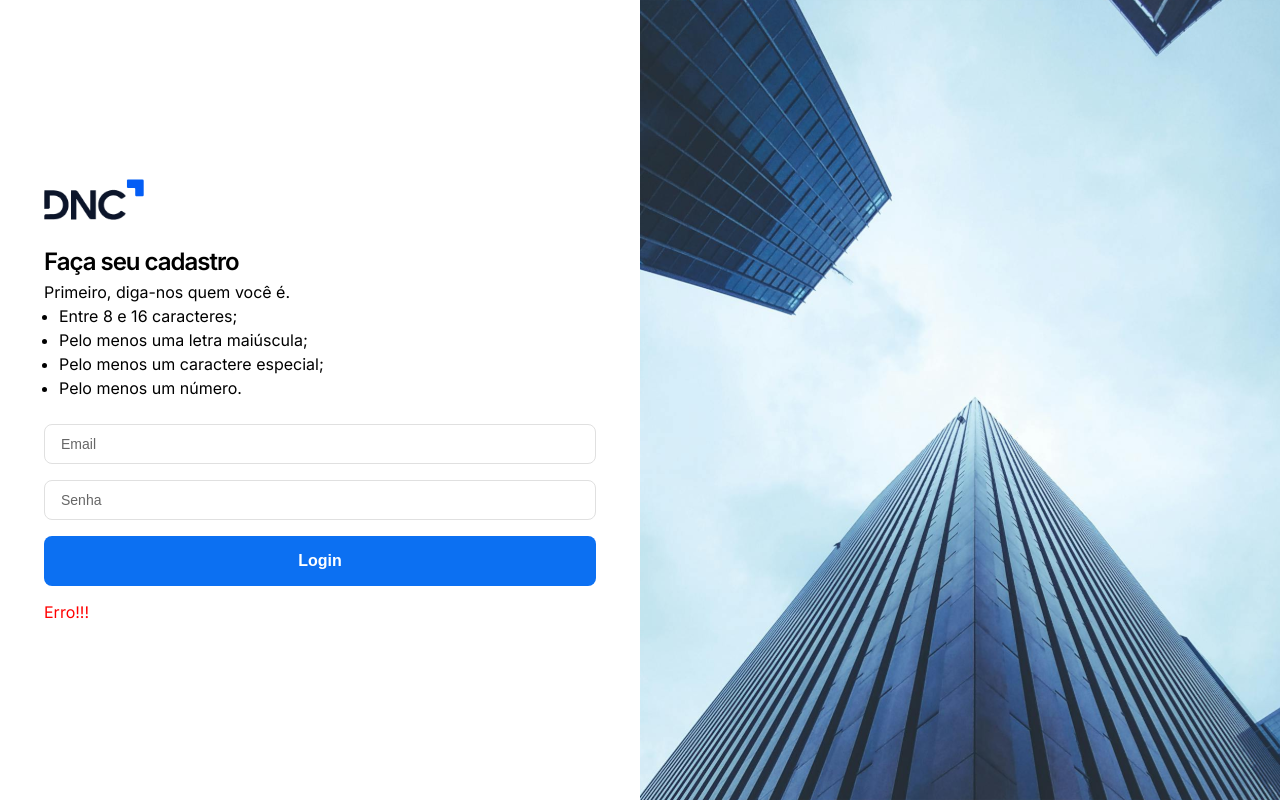
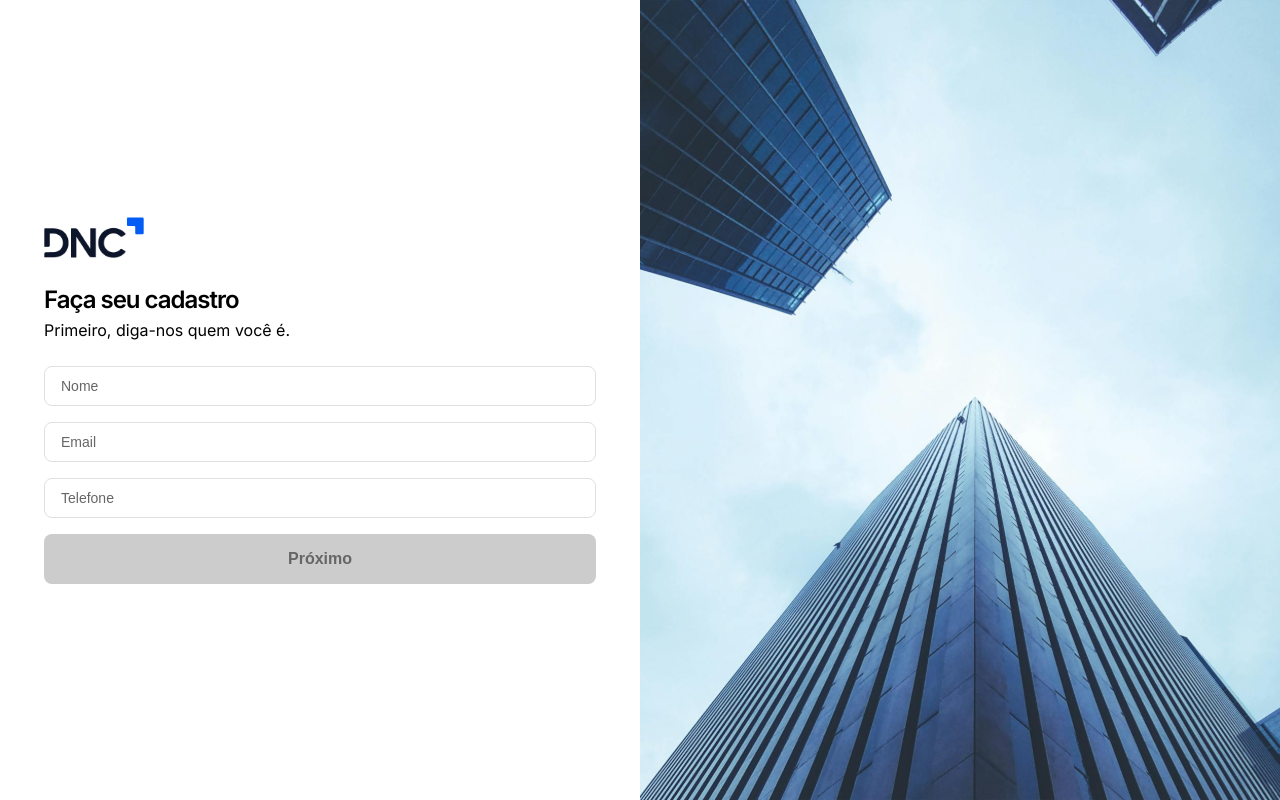
Before and after one commit to DieAllPies/dnc-sales-dashboard-dennis, a React (Vite) app: page /cadastro in a window 1280 px wide. Built offline with nearby package versions, Linux system fonts and the light colour scheme.

Commit message:
Feat: create profile flow

```diff
--- a/package.json
+++ b/package.json
@@ -13,6 +13,7 @@
     "@emotion/react": "^11.14.0",
     "@emotion/styled": "^11.14.0",
     "@mui/material": "^7.1.1",
+    "@reduxjs/toolkit": "^2.8.2",
     "@types/js-cookie": "^3.0.6",
     "@types/styled-components": "^5.1.34",
     "axios": "^1.9.0",
@@ -22,6 +23,7 @@
     "react": "^19.1.0",
     "react-chartjs-2": "^5.3.0",
     "react-dom": "^19.1.0",
+    "react-redux": "^9.2.0",
     "react-router-dom": "^7.6.1",
     "styled-components": "^6.1.18"
   },
--- a/src/hooks/useFormValidation.ts
+++ b/src/hooks/useFormValidation.ts
@@ -17,7 +17,17 @@
         return /\S+@\S+\.\S+/.test(String(formValues[index]))
       }
       if (input.type === 'password') {
-        return String(formValues[index]).length > 7
+        const password = String(value)
+        const hasCorrectLength = password.length >= 8 && password.length <= 16
+        const hasUppercaseLetter = /[A-Z]/.test(password)
+        const hasSpecialCharacter = /[!@#$%^&*(),.?":{}|<>]/.test(password)
+        const hasNumber = /\d/.test(password)
+        return (
+          hasCorrectLength &&
+          hasUppercaseLetter &&
+          hasSpecialCharacter &&
+          hasNumber
+        )
       }
       return true
     })
--- a/src/main.tsx
+++ b/src/main.tsx
@@ -3,14 +3,18 @@
 import App from './App.tsx'
 import { GlobalStyle } from './styles/'
 import { AppThemeProvider } from './context/AppThemeProvider.tsx'
+import { Provider } from 'react-redux'
+import store from './redux/index.ts'
 
 /** lightTheme, darkTheme */
 
 createRoot(document.getElementById('root')!).render(
   <StrictMode>
-    <AppThemeProvider>
-      <GlobalStyle />
-      <App />
-    </AppThemeProvider>
+    <Provider store={store}>
+      <AppThemeProvider>
+        <GlobalStyle />
+        <App />
+      </AppThemeProvider>
+    </Provider>
   </StrictMode>
 )
--- a/src/pages/Login.tsx
+++ b/src/pages/Login.tsx
@@ -24,8 +24,15 @@
 import type { MessageProps } from '@/types/formComponents'
 import type { LoginData, LoginPostData } from '@/types/loginData'
 
+// Redux
+import { useSelector } from 'react-redux'
+import type { RootState } from '@/redux'
+
 function Login() {
   const navigate = useNavigate()
+  const { email, message } = useSelector(
+    (state: RootState) => state.createProfile
+  )
   const inputs = [
     { type: 'email', placeholder: 'Email' },
     { type: 'password', placeholder: 'Senha' },
@@ -36,7 +43,7 @@
   const { formValues, formValid, handleChange } = useFormValidation(inputs)
 
   const handleMessage = (): MessageProps => {
-    if (!error) return { msg: '', type: 'success' }
+    if (!error) return { msg: message ?? '', type: 'success' }
     switch (error) {
       case 401:
         return {
@@ -72,6 +79,13 @@
     }
     if (Cookies.get('Authorization')) navigate('/home')
   }, [data, navigate])
+
+  useEffect(() => {
+    if (email) {
+      handleChange(0, email)
+    }
+    // eslint-disable-next-line react-hooks/exhaustive-deps
+  }, [email])
 
   return (
     <>
--- a/src/pages/Profile.tsx
+++ b/src/pages/Profile.tsx
@@ -20,7 +20,7 @@
 
 // Types
 import type { InputProps, MessageProps } from '@/types/formComponents'
-import type { ProfileData, ProfileEditableData } from '@/utils/profileData'
+import type { ProfileData, ProfileEditableData } from '@/types/profileData'
 
 function Profile() {
   const themeContext = useContext(AppThemeContext)
--- a/src/pages/Registration.tsx
+++ b/src/pages/Registration.tsx
@@ -1,3 +1,7 @@
+import { type ChangeEvent, useEffect } from 'react'
+import { useNavigate } from 'react-router-dom'
+
+// Components
 import { Box, Container, GridLegacy } from '@mui/material'
 import {
   BannerImage,
@@ -9,7 +13,78 @@
 } from '@/components'
 import { pxToRem } from '@/utils'
 
+// Hooks
+import { useFormValidation, usePost } from '@/hooks'
+
+// Redux
+import { useDispatch, useSelector } from 'react-redux'
+import type { RootState } from '@/redux'
+import { setMessage, setProfileData } from '@/redux/slices/createProfile'
+
+// types
+import type { InputProps } from '@/types/formComponents'
+import type { CreateProfileData } from '@/types/profileData'
+
 function Registration() {
+  const dispatch = useDispatch()
+  const navigate = useNavigate()
+  const { email } = useSelector((state: RootState) => state.createProfile)
+  const { data, loading, error, postData } = usePost<string, CreateProfileData>(
+    'profile/create'
+  )
+
+  // Form step1
+  const step1Inputs: InputProps[] = [
+    { name: 'name', type: 'text', placeholder: 'Nome', required: true },
+    { name: 'email', type: 'email', placeholder: 'Email' },
+    { name: 'phone', type: 'tel', placeholder: 'Telefone', required: true },
+  ]
+  const handleStep1 = (e: React.FormEvent) => {
+    e.preventDefault()
+    dispatch(
+      setProfileData({
+        email: String(step1FormValues[1]),
+      })
+    )
+  }
+  const {
+    formValues: step1FormValues,
+    formValid: step1FormValid,
+    handleChange: step1FormHandleChange,
+  } = useFormValidation(step1Inputs)
+
+  // Form step2
+
+  const step2Inputs: InputProps[] = [{ type: 'password', placeholder: 'Senha' }]
+  const handleStep2 = async (e: React.FormEvent) => {
+    e.preventDefault()
+    await postData({
+      name: String(step1FormValues[0]),
+      email: String(step1FormValues[1]),
+      phone: String(step1FormValues[2]),
+      password: String(step2FormValues[0]),
+    })
+  }
+  const {
+    formValues: step2FormValues,
+    formValid: step2FormValid,
+    handleChange: step2FormHandleChange,
+  } = useFormValidation(step2Inputs)
+
+  const handleStepInputs = email ? step2Inputs : step1Inputs
+
+  useEffect(() => {
+    if (data !== null) {
+      dispatch(setMessage('Usuário criado com sucesso'))
+      navigate('/')
+    } else if (error) {
+      alert(
+        `Não foi possível realizar a operação. Entre em contato com nosso suporte. (${error})`
+      )
+    }
+    // eslint-disable-next-line react-hooks/exhaustive-deps
+  }, [data, error, navigate])
+
   return (
     <>
       <Box>
@@ -25,27 +100,53 @@
                 <Logo height={41} width={100} />
               </Box>
               <Box sx={{ marginBottom: pxToRem(24) }}>
-                <StyledH1>Faça seu cadastro</StyledH1>
-                <StyledP>Primeiro, diga-nos quem você é.</StyledP>
+                <StyledH1>
+                  {email ? 'Defina sua Senha' : 'Faça seu cadastro'}
+                </StyledH1>
+                <StyledP>
+                  {' '}
+                  {email
+                    ? 'Sua senha deve ter:'
+                    : 'Primeiro, diga-nos quem você é.'}
+                </StyledP>
+                {email && (
                   <StyledUl>
                     <li>Entre 8 e 16 caracteres;</li>
                     <li>Pelo menos uma letra maiúscula;</li>
                     <li>Pelo menos um caractere especial;</li>
                     <li>Pelo menos um número.</li>
                   </StyledUl>
+                )}
               </Box>
               <FormComponent
-                inputs={[
-                  { type: 'email', placeholder: 'Email' },
-                  { type: 'password', placeholder: 'Senha' },
+                inputs={handleStepInputs.map((input, index) => ({
+                  type: input.type,
+                  placeholder: input.placeholder,
+                  value: email
+                    ? step2FormValues[index] || ''
+                    : step1FormValues[index] || '',
+                  onChange: (e: ChangeEvent<HTMLInputElement>) =>
+                    email
+                      ? step2FormHandleChange(
+                          index,
+                          (e.target as HTMLInputElement).value
+                        )
+                      : step1FormHandleChange(
+                          index,
+                          (e.target as HTMLInputElement).value
+                        ),
+                }))}
+                buttons={[
+                  {
+                    className: 'primary',
+                    disabled: email
+                      ? !step2FormValid || loading
+                      : !step1FormValid,
+                    onClick: email ? handleStep2 : handleStep1,
+                    type: 'submit',
+                    children: email ? 'Enviar' : 'Próximo',
+                  },
                 ]}
-                buttons={[
-                  { className: 'primary', type: 'submit', children: 'Login' },
-                ]}
-                message={{
-                  msg: 'Erro!!!',
-                  type: 'error',
-                }}
               />
             </Container>
           </GridLegacy>
--- /dev/null
+++ b/src/redux/index.ts
@@ -0,0 +1,13 @@
+import { configureStore } from '@reduxjs/toolkit'
+import createProfileReducer from './slices/createProfile'
+
+const store = configureStore({
+  reducer: {
+    createProfile: createProfileReducer,
+  },
+})
+
+export type RootState = ReturnType<typeof store.getState>
+export type AppDispatch = typeof store.dispatch
+
+export default store
--- /dev/null
+++ b/src/redux/slices/createProfile.ts
@@ -0,0 +1,28 @@
+import { createSlice, type PayloadAction } from '@reduxjs/toolkit'
+import type { CreateProfileData } from '@/types/profileData'
+
+const initialState: Omit<CreateProfileData, 'name' | 'phone' | 'password'> = {
+  email: '',
+  message: null,
+}
+
+const profileSlice = createSlice({
+  name: 'profile',
+  initialState,
+  reducers: {
+    setProfileData: (
+      state,
+      action: PayloadAction<
+        Omit<CreateProfileData, 'name' | 'phone' | 'password'>
+      >
+    ) => {
+      state.email = action.payload.email
+    },
+    setMessage: (state, action: PayloadAction<string>) => {
+      state.message = action.payload
+    },
+  },
+})
+
+export const { setProfileData, setMessage } = profileSlice.actions
+export default profileSlice.reducer
--- a/src/utils/index.ts
+++ b/src/utils/index.ts
@@ -2,4 +2,3 @@
 export * from './currencyConverter'
 export * from './jwtExpirationDateConverter'
 export * from './highlightTextConverter'
-export * from './profileData'
```
Also changed, not shown: src/types/profileData.d.ts (renamed from src/utils/profileData.ts, +8 -0 lines), 1 other file (tests, documents, lock files or other folders). Lines whose indentation alone changed are shown as unchanged.
